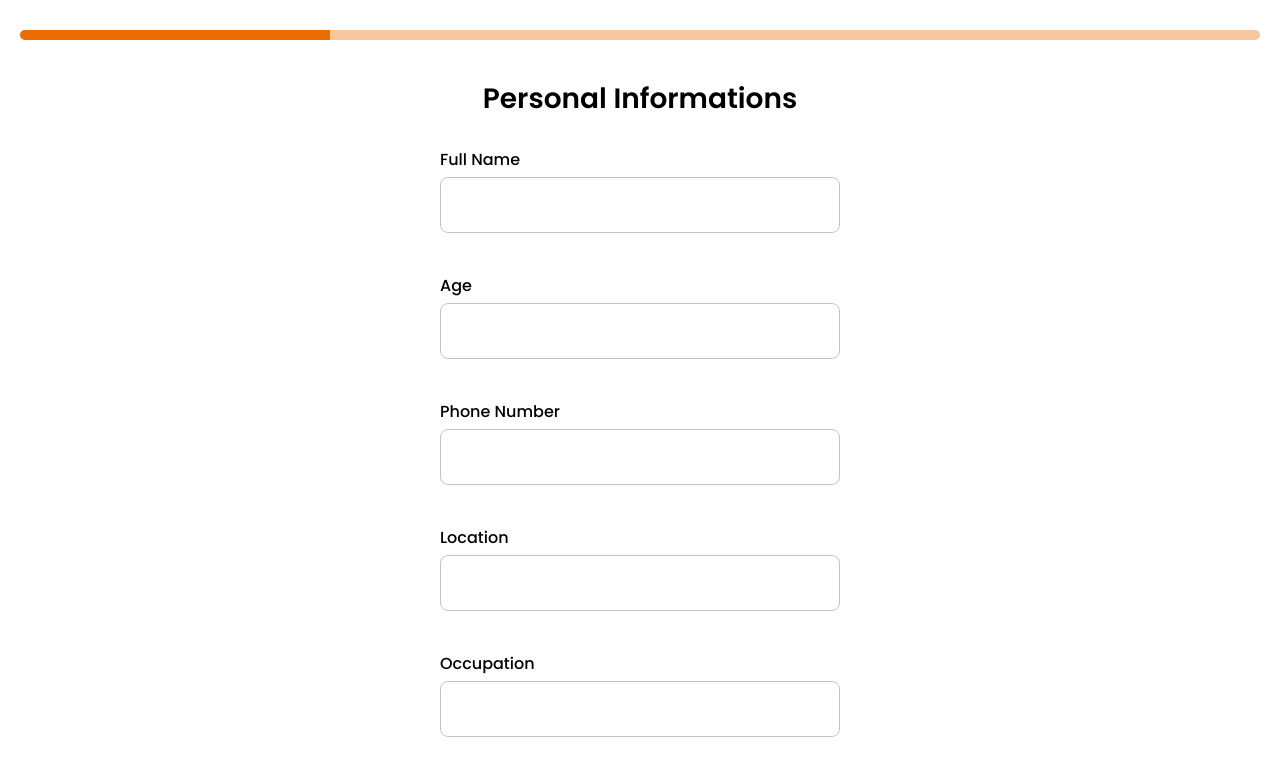
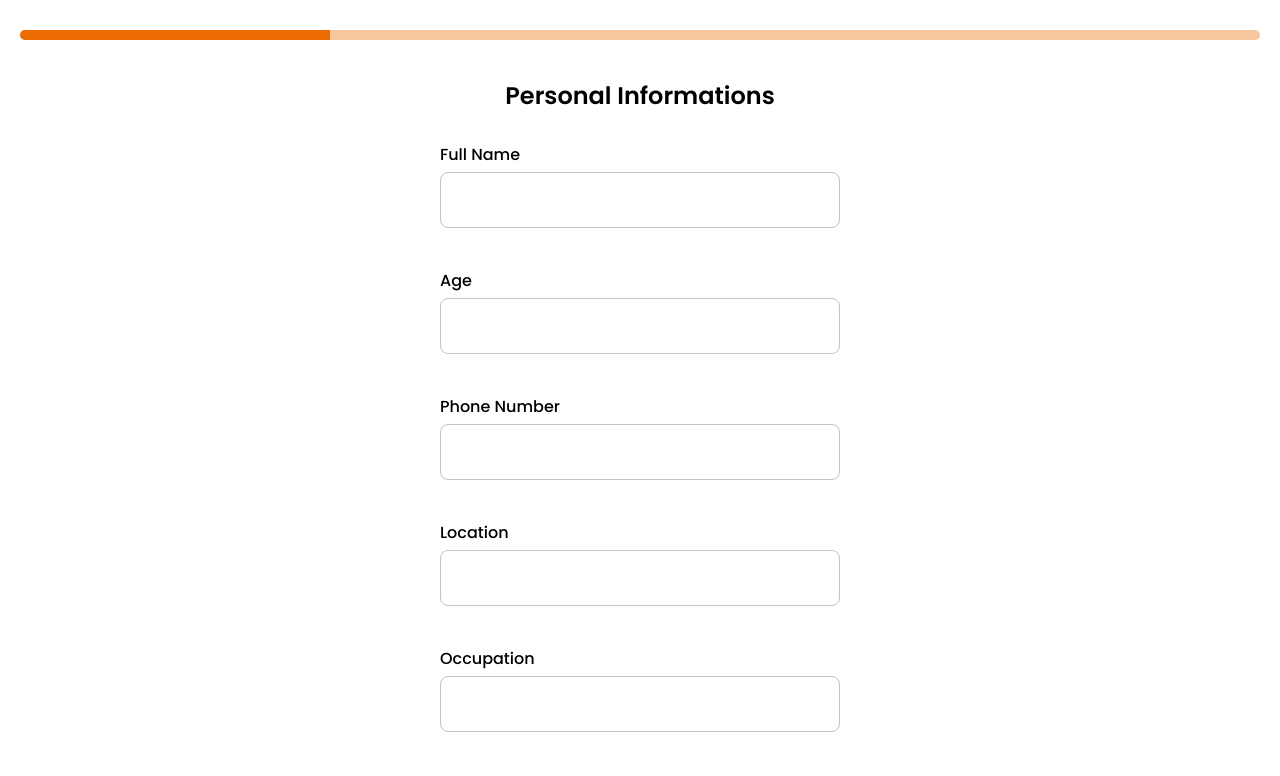
Before and after one commit to LifeLine-Africa/insurance-recommendation-portal, a React (Create React App) app: page /personal-informations in a window 1280 px wide. Shown: the top 776 px of the page. Built offline with nearby package versions, Linux system fonts and the light colour scheme.

Commit message:
fix: reduce font size in PersonalInformationsPage title for improved readability and adjust marginBottom for better spacing

```diff
--- a/src/pages/PersonalInformations/PersonalInformationsPage.jsx
+++ b/src/pages/PersonalInformations/PersonalInformationsPage.jsx
@@ -63,7 +63,7 @@ const PersonalInformationsPage = () => {
         {/* Title */}
         <Typography
           variant="h5"
-          sx={{ textAlign: "left" ,fontWeight: "600", fontSize: "28px", margin: "30px", color: "#000" }}
+          sx={{ textAlign: "left" ,fontWeight: "600", fontSize: "24px", margin: "30px", color: "#000" }}
         >
           Personal Informations
         </Typography>
@@ -76,7 +76,7 @@ const PersonalInformationsPage = () => {
             display: "flex",
             flexDirection: "column",
             gap: "20px",
-            marginBottom: "20px",
+            marginBottom: "40px",
             //marginTop: "30px",
           }}
         >
```
